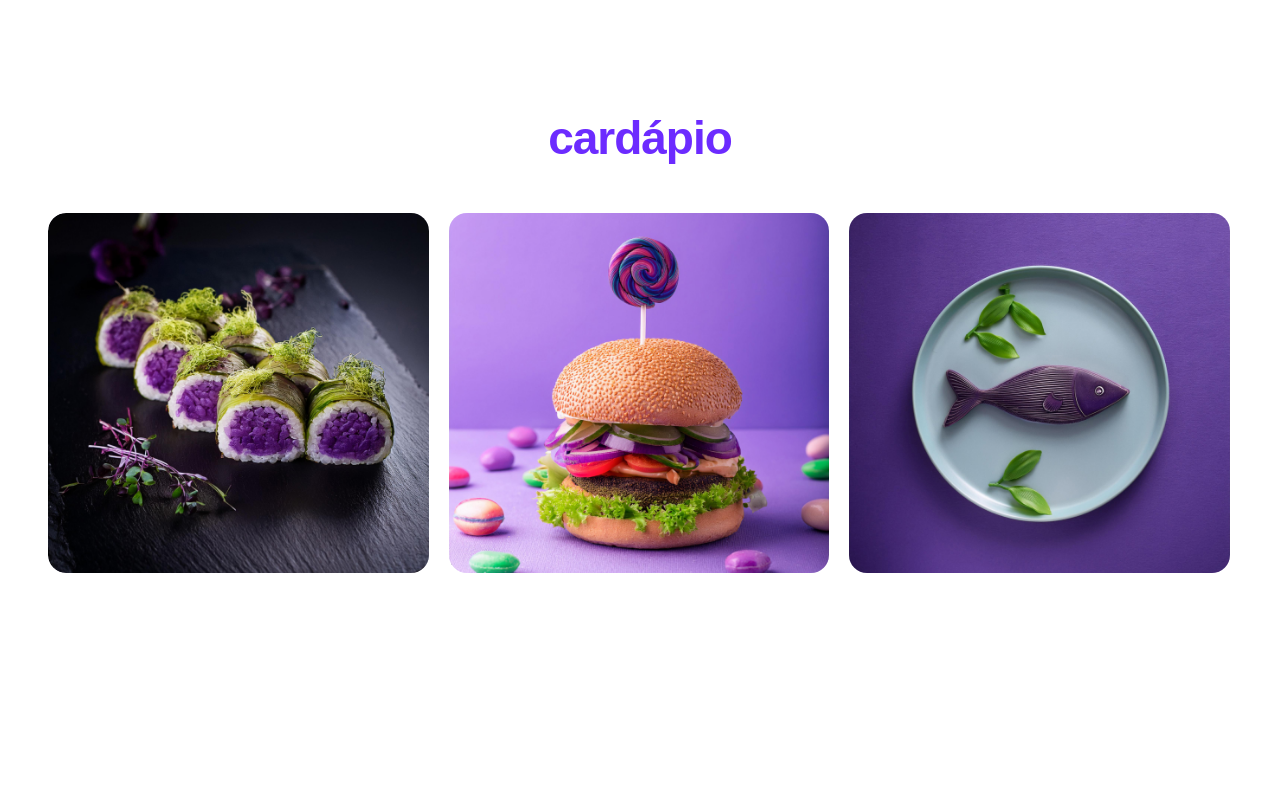
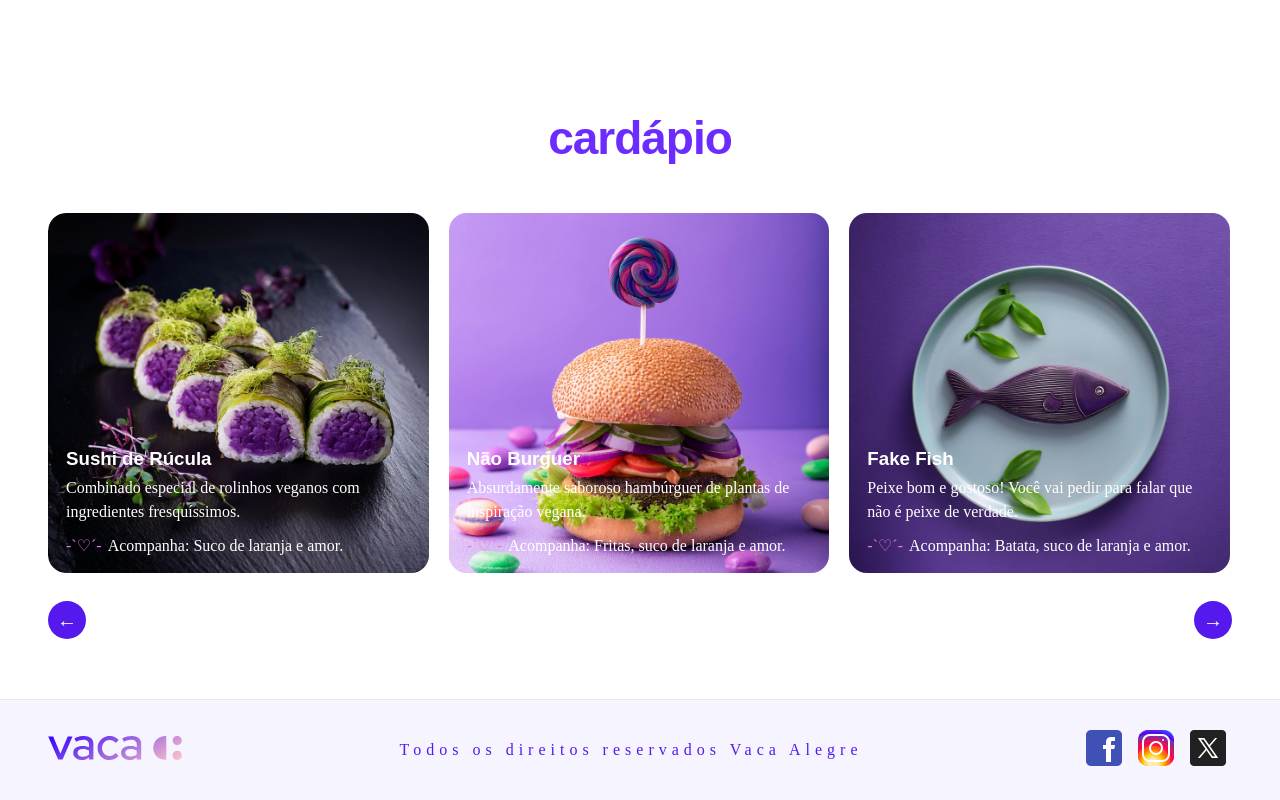
Before and after one commit to Loiramk/vacaalegre, a plain HTML site: page site/index.html in a window 1280 px wide. Shown: the part 1047-1847 px from the top of the page. Before the commit the page ends 1680 px from the top, so only its background shows below. Drawn offline with nearby package versions, Linux system fonts and the light colour scheme.

Commit message:
aula19.06

```diff
--- a/site/index.html
+++ b/site/index.html
@@ -153,8 +153,26 @@
                     </div>
                 </div>
             </div>
+
+            <div class="carousel-controls">
+                <button class="carousel-btn" id="prevBtn">&#8592;</button>
+                <div class="carousel-dots" id="carouselDots"></div>
+                <button class="carousel-btn" id="nextBtn">&#8594;</button>
+            </div>
         </div>
     </div>
+
+    <footer>
+        <div class="footer-logo">
+            <img src="imagens/vaca-alegre-marca.svg" alt="">
+        </div>
+        <span class="footer-copy">Todos os direitos reservados Vaca Alegre</span>
+        <div class="footer-socials">
+            <a href=""><img src="imagens/fotos/icons8-facebook-48.png" alt="Facebook"></a>
+            <a href=""><img src="imagens/fotos/icons8-instagram-48.png" alt="Instagram"></a>
+            <a href=""><img src="imagens/fotos/icons8-twitterx-48.png" alt="TwitterX"></a>
+        </div>
+    </footer>
 
 </body>
 
--- a/site/style.css
+++ b/site/style.css
@@ -251,7 +251,8 @@
     display: flex;
     gap: 20px;
 }
-.card{
+
+.card {
     flex: 0 0 calc(33.333% - 14px);
     border-radius: 18px;
     overflow: hidden;
@@ -263,12 +264,14 @@
     transition: transform .25s;
     background-color: #f6f4ff;
 }
-.card:hover{
+
+.card:hover {
     transform: translateY(-4px);
 }
-.card-img-placeholder{
+
+.card-img-placeholder {
     position: absolute;
-    background: linear-gradient(160deg, ddd5ff 0%, #f8d7fa 100%);
+    background: linear-gradient(160deg, #ddd5ff 0%, #f8d7fa 100%);
     display: flex;
     align-items: center;
     justify-content: center;
@@ -276,3 +279,85 @@
     color: #5a4b7a;
     inset: 0;
 }
+
+.card .featured .card-img-placeholder {
+    background: linear-gradient(160deg, #a78bfa 0%, #e879f9 100%);
+}
+
+.card-info {
+    position: relative;
+    background: linear-gradient(to top rgba(20, 10, 40, 0.82) 0% transparent 100%);
+    padding: 20px 18px 18px;
+    color: #fff;
+}
+
+.card-info h3 {
+    font-family: sans-serif;
+    margin-bottom: 6px;
+}
+
+.card-info p {
+    color: white;
+    line-height: 1.5;
+    margin-bottom: 12px;
+}
+
+.card-tag {
+    display: inline-flex;
+    align-items: center;
+    gap: 6px;
+    color: white;
+}
+
+.card-tag::before {
+    content: "-`♡´-";
+    color: #e57ae0;
+}
+
+.carousel-controls {
+    display: flex;
+    align-items: center;
+    justify-content: space-between;
+    margin-top: 28px;
+}
+
+.carousel-btn {
+    width: 38px;
+    height: 38px;
+    border-radius: 50%;
+    border: none;
+    background-color: #5519ee;
+    color: white;
+    cursor: pointer;
+    display: flex;
+    align-items: center;
+    justify-content: center;
+    transition: background .2s, transform .15s;
+    font-size: 20px;
+}
+
+.carousel-btn:hover {
+    background-color: #24105c;
+    transform: scale(1.08);
+}
+.carousel-dots{
+    display: flex;
+    gap: 8px;
+    align-items: center;
+}
+footer{
+    background-color: #f6f4ff;
+    padding: 24px 48px;
+    display: flex;
+    align-items: center;
+    justify-content: space-between;
+    border-top: 1px solid rgba(108, 43, 255, 0.08);
+}
+.footer-copy{
+    color: #5519ee;
+    letter-spacing: 5px;
+}
+.footer-social{
+    display: flex;
+    gap: 14px;
+}
```
Also changed, not shown: site/imagens/fotos/icons8-facebook-48.png (added), site/imagens/fotos/icons8-instagram-48.png (added), site/imagens/fotos/icons8-twitterx-48.png (added).
